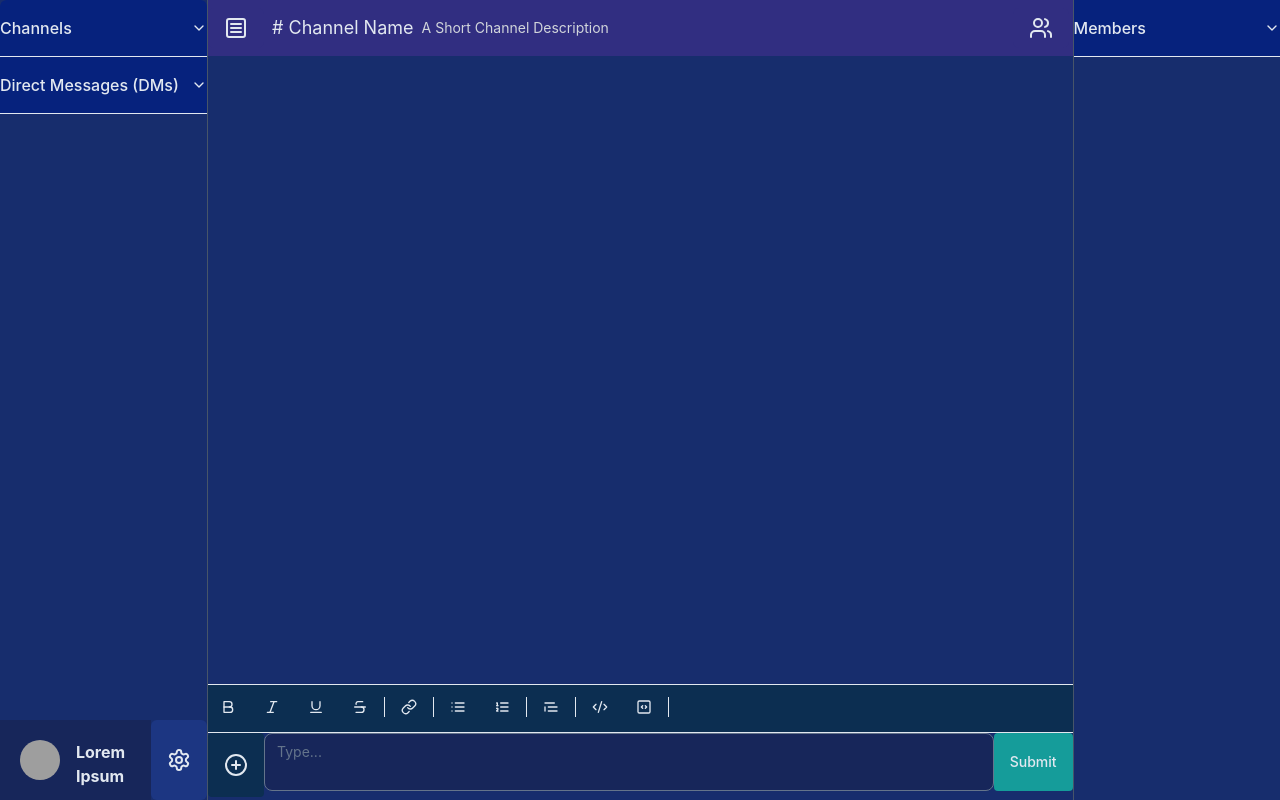
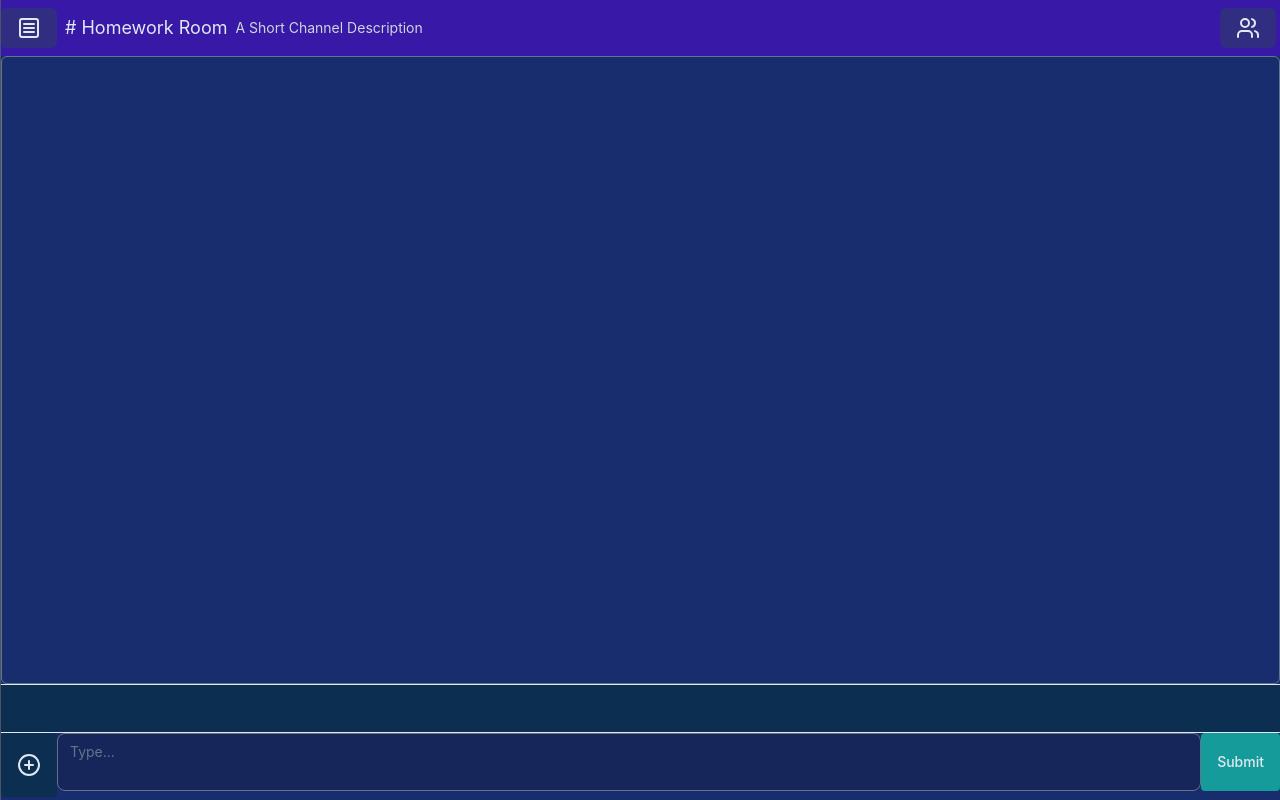
Before and after one commit to prince-ao/CTPChat, a Next.js app in the folder frontend/: page /home in a window 1280 px wide. Built offline with nearby package versions, Linux system fonts and the light colour scheme; grey boxes are pictures that could not be loaded.

Commit message:
Cleaned up code and testing new features

```diff
--- a/frontend/app/home/page.tsx
+++ b/frontend/app/home/page.tsx
@@ -72,7 +72,11 @@ import {
   import { Input } from "@/components/ui/input";
   import { Label } from "@/components/ui/label";
   import { MenuSquare } from 'lucide-react';
+import { info } from 'console';
 
+  //Create functions to seperate sections to reduce amount of code within return statement.
+
+    //Displays a div that contains account information and a button to edit that data.
     function accountInfoDiv(props: {identifier: string, idObject: string}) {
 
         return (
@@ -117,6 +121,7 @@ import {
     }
     */
 
+    //Have to get the whole inforContainer to modify with react states.
     function collapseInfoContainer() {
 
         const infoCont = document.getElementById('infoContainer') as HTMLElement;
@@ -155,20 +160,55 @@ import {
 
     }
 
-    type Props = {
-        children: JSX.Element;
-    };
+    //interface to insert Shadcn UI accordian children props/elements
+    interface accordItemsProps {
+        children: React.JSX.Element[] | React.JSX.Element;
+        accordTriggerName: string;
+    }
 
-    function FormattingElement({ children }: Props) {
+    //Function that creates Shadcn UI <AccordionItem> tags with content within them.
+    function AccordianItems({children, accordTriggerName}:accordItemsProps) {
+        const [value, setValue] = useState(accordTriggerName);
+
+        useEffect(() => {
+            setValue(accordTriggerName);
+        }, [accordTriggerName]);
+
+        return (
+            <AccordionItem value={value}>
+                <AccordionTrigger>{accordTriggerName}</AccordionTrigger>
+                <AccordionContent>
+                    {Array.isArray(children) ? children : [children]}
+                </AccordionContent>
+            </AccordionItem>
+        );
+    }
+
+    /*
+    //Function that creates formatting text buttons with lucide-react symbols as button text
+    interface formattingProps {
+        children: React.JSX.Element;
+        onClick: () => void;
+        ariaPressed: boolean;
+      }
+
+    function FormattingElement({ children, onClick, ariaPressed }: formattingProps) {
+
         return (
             <div>
-                <Toggle aria-label="Toggle italic">
+                <Toggle
+                aria-pressed={ariaPressed}
+                aria-label="Toggle"
+                onClick={onClick}
+                >
                     {children}
                 </Toggle>
             </div>
         );
     }
+    */
 
+    //Creates the UI for the text that is going to be displayed after user hits the submit button
     function DivElement({ message }: { message: string }) {
 
         const currentTime = new Date().toLocaleTimeString();
@@ -202,6 +242,34 @@ import {
         );
     }
 
+    interface collapseBtnProps {
+        children: React.JSX.Element;
+        id: string;
+        onClick: () => void;
+    }
+
+    //Creates the collapse buttons within middle chat container
+    function CollapseButton({children, id, onClick}:collapseBtnProps) {
+        const [ID, setID] = useState(id);
+
+        useEffect(() => {
+            setID(id);
+        }, [id]);
+
+        return (
+            <div className="mr-1">
+                <Button
+                    variant="secondary"
+                    id={id}
+                    className="bg-indigo-900 hover:bg-indigo-700 text-slate-200"
+                    onClick={onClick}
+                >
+                    {children}
+                </Button>
+            </div>
+        );
+    }
+
 export default function Home() {
 
     const [divElements, setDivElements] = useState<React.JSX.Element[]>([]);
@@ -210,7 +278,7 @@ export default function Home() {
     const FormSchema = z.object({
     //No need for validation as shadcn textarea `required` property does not allow empty messages to be submitted.
     chatbox: z
-        .string() //Fixed Zod error messages popping up underneath Shadcn textarea.
+        .string()
     });
 
     const form = useForm<z.infer<typeof FormSchema>>({
@@ -229,7 +297,19 @@ export default function Home() {
         setDivElements([...divElements, <DivElement message={input} />]);
     }
 
-    /*Text Formatting Symbols*/
+    /*
+    const [bold, setBold] = useState(false);
+    const [italic, setItalic] = useState(false);
+    const [underline, setUnderline] = useState(false);
+    const [strikethrough, setStrikethrough] = useState(false);
+
+    const styles: string[] = [];
+    if (bold) styles.push('font-bold');
+    if (italic) styles.push('italic');
+    if (underline) styles.push('underline');
+    if (strikethrough) styles.push('line-through');
+
+    //Text Formatting Symbols
     const boldSymbol = <Bold className="h-4 w-4" />;
     const italicSymbol = <Italic className="h-4 w-4" />;
     const underlineSymbol = <Underline className="h-4 w-4" />;
@@ -240,6 +320,7 @@ export default function Home() {
     const textquoteSymbol = <TextQuote className="h-4 w-4"/>;
     const code2Symbol = <Code2 className="h-4 w-4"/>;
     const squarecodeSymbol = <SquareCode className="h-4 w-4"/>;
+    */
 
     return (
         <div
@@ -250,22 +331,24 @@ export default function Home() {
         >
 
             {/* overflow-hidden hides the scroll that appears when accordian is clicked */}
-            <div id="infoContainer" className="block w-[25vw] h-screen bg-blue-900/75 overflow-hidden">
+            <div id="infoContainer" className="hidden static w-[25vw] h-screen bg-blue-900/75 overflow-x-auto overflow-y-hidden">
 
+                {/* Stores Shadcn UI Accordians and scrolls when there is a lot of content. */}
                 <div id="channelContainer" className="h-[90%]">
                     <ScrollArea className="h-full w-full rounded-md">
-                        <Accordion type="single" collapsible className="w-full bg-[#06227D]">
+                        <Accordion type="multiple" className="w-full bg-[#06227D]">
 
-                            <AccordionItem value="item-1">
-                                <AccordionTrigger>Channels</AccordionTrigger>
-                                <AccordionContent>
-                                    <Button className="w-full justify-start rounded-sm bg-[#103BA7] text-slate-200"># Class</Button>
-                                </AccordionContent>
-                            </AccordionItem>
+                        {/* Like Discord channels, group chats for a specific topic */}
+                        <AccordianItems accordTriggerName="Rooms">
+                            <Button className="w-full justify-start rounded-none bg-[#072998] text-slate-200"># Class1</Button>
+                            <Button className="w-full justify-start rounded-none bg-[#072998] text-slate-200"># Class2</Button>
+                        </AccordianItems>
 
-                            <AccordionItem value="item-2">
-                                <AccordionTrigger>Direct Messages (DMs)</AccordionTrigger>
-                                <AccordionContent>
+                        {/*
+                        Based off Slack Direct Messages, two-person chats that people can individually talk with each other
+                        within the Space.
+                        */}
+                        <AccordianItems accordTriggerName="Direct Messages (DMs)">
                             <Button className="w-full justify-start rounded-sm bg-[#103BA7] text-slate-200">
                                 <div>
                                     <Avatar>
@@ -293,8 +376,8 @@ export default function Home() {
                                     </p>
                                 </div>
                             </Button>
-                                </AccordionContent>
-                            </AccordionItem>
+                        </AccordianItems>
+
                         </Accordion>
                     </ScrollArea>
                 </div>
@@ -453,32 +536,25 @@ export default function Home() {
 
             </div>
 
-            <div id="chatContainer" className="block min-w-[50vw] w-auto h-screen bg-blue-900/75"> {/*bg-blue-950*/}
+            <div id="chatContainer" className="block static min-w-[50vw] w-auto h-screen bg-blue-900/75"> {/*bg-blue-950*/}
 
-                <div id="channelInfoContainer" className="flex items-center justify-between w-auto h-[7vh] bg-indigo-900">
+                <div id="channelInfoContainer" className="flex items-center justify-between w-auto h-[14vh] sm:h-[7vh] bg-[#3718A7]">
                     <div className="flex items-center justify-start">
 
                         {/* Button that collapses info container to the left */}
-                        <div className="mr-1">
-                            <Button
-                                variant="secondary"
-                                id="infoContBtn"
-                                className="bg-indigo-900 hover:bg-indigo-700 text-slate-200"
-                                onClick={collapseInfoContainer}
-                                /*onClick={collapseContainer}*/
-                            >
+                        <CollapseButton id={"infoContBtn"} onClick={collapseInfoContainer}>
                             <MenuSquare />
-                            </Button>
-                        </div>
+                        </CollapseButton>
 
-                        <div className="ml-1 mr-2 text-lg">
+                        <div className="block ml-1 mr-2 text-base sm:text-lg">
                             <h1>
-                                # Channel Name
+                                # Homework Room
                             </h1>
                         </div>
 
+                        {/* Hide Description when screen size is small */}
                         <div>
-                            <p className="text-sm text-gray-300">
+                            <p className="hidden sm:block text-sm text-gray-300">
                                 A Short Channel Description
                             </p>
                         </div>
@@ -486,26 +562,23 @@ export default function Home() {
                     </div>
 
                     {/* Button that collapses members container to the right */}
-                    <div className="mr-1">
-                        <Button
-                        variant="secondary"
-                        id="memberContBtn"
-                        className="bg-indigo-900 hover:bg-indigo-700 text-slate-200"
-                        onClick={collapseMemberContainer}
-                        /*onClick={collapseContainer}*/
-                        >
+                    <CollapseButton id={"memberContBtn"} onClick={collapseMemberContainer}>
                         <Users />
-                        </Button>
-                    </div> {/* Members Button */}
+                    </CollapseButton>
 
                 </div>
 
                 {/* Use states for content within messageContainer */}
-                <div id="messageContainer" className="w-full h-[78.5vh] pt-5">
+                <div id="messageContainer" className="w-full h-[78.5vh]">
+
+                    {/* Need to figure out how to scroll down when content is added */}
+                    <ScrollArea className="w-auto h-full rounded-md border border-slate-500 scroll-smooth">
 
                     {divElements.map((element, index) => (
                         <div key={index}>{element}</div>
                     ))}
+
+                    </ScrollArea>
 
                 </div>
 
@@ -518,33 +591,61 @@ export default function Home() {
 
                             <Separator className="mb-3" />
 
+                            {/* Unable to format text without using depreciated JS. Need a rich text editor. */}
                             <div className="flex h-5 items-center space-x-1 text-sm">
 
-                                <FormattingElement>{boldSymbol}</FormattingElement>
-                                <FormattingElement>{italicSymbol}</FormattingElement>
-                                <FormattingElement>{underlineSymbol}</FormattingElement>
-                                <FormattingElement>{strikethroughSymbol}</FormattingElement>
+                                {/* Formatting text buttons */}
+                                {/*
+                                <FormattingElement onClick={() => setBold(!bold)} ariaPressed={bold}>
+                                    {boldSymbol}
+                                </FormattingElement>
+
+                                <FormattingElement onClick={() => setItalic(!italic)} ariaPressed={italic}>{italicSymbol}</FormattingElement>
+
+
+                                <FormattingElement onClick={function (): void {
+                                    throw new Error('Function not implemented.');
+                                } } ariaPressed={false}>{underlineSymbol}</FormattingElement>
+
+                                <FormattingElement onClick={function (): void {
+                                    throw new Error('Function not implemented.');
+                                } } ariaPressed={false}>{strikethroughSymbol}</FormattingElement>
+
+                                {/* A line that divides buttons into groups */} {/*
+                                <Separator orientation="vertical" />
+
+                                <FormattingElement onClick={function (): void {
+                                    throw new Error('Function not implemented.');
+                                } } ariaPressed={false}>{linkSymbol}</FormattingElement>
 
                                 <Separator orientation="vertical" />
 
-                                <FormattingElement>{linkSymbol}</FormattingElement>
+                                <FormattingElement onClick={function (): void {
+                                    throw new Error('Function not implemented.');
+                                } } ariaPressed={false}>{listSymbol}</FormattingElement>
+
+                                <FormattingElement onClick={function (): void {
+                                    throw new Error('Function not implemented.');
+                                } } ariaPressed={false}>{listorderedSymbol}</FormattingElement>
 
                                 <Separator orientation="vertical" />
 
-                                <FormattingElement>{listSymbol}</FormattingElement>
-                                <FormattingElement>{listorderedSymbol}</FormattingElement>
+                                <FormattingElement onClick={function (): void {
+                                    throw new Error('Function not implemented.');
+                                } } ariaPressed={false}>{textquoteSymbol}</FormattingElement>
 
                                 <Separator orientation="vertical" />
 
-                                <FormattingElement>{textquoteSymbol}</FormattingElement>
+                                <FormattingElement onClick={function (): void {
+                                    throw new Error('Function not implemented.');
+                                } } ariaPressed={false}>{code2Symbol}</FormattingElement>
+
+                                <FormattingElement onClick={function (): void {
+                                    throw new Error('Function not implemented.');
+                                } } ariaPressed={false}>{squarecodeSymbol}</FormattingElement>
 
                                 <Separator orientation="vertical" />
-
-                                <FormattingElement>{code2Symbol}</FormattingElement>
-                                <FormattingElement>{squarecodeSymbol}</FormattingElement>
-
-                                <Separator orientation="vertical" />
-
+                                */}
 
                             </div>
 
@@ -556,6 +657,7 @@ export default function Home() {
 
                     <div id="textBoxContainer" className="flex items-start justify-center w-auto h-fit">
 
+                        {/* Redo Upload Container */}
                         <div id="uploadContainer">
                             <Popover>
 
@@ -602,15 +704,9 @@ export default function Home() {
 
                                                     <div className="grid gap-4 py-4">
                                                         <div className="grid grid-cols-4 items-center gap-4">
-
-                                                            <Label htmlFor="name" className="text-right text-slate-200">
-                                                            File:
-                                                            </Label>
-                                                            {/* Sets input text black instead of white*/}
-                                                            <Input
-                                                            id="name"
-                                                            className="col-span-3 text-black"
-                                                            />
+                                                        {/* Redo upload feature. Get Uploaded files to screen. */}
+                                                        <Label htmlFor="picture" className='w-full bg-red-400 text-black'>Picture</Label>
+                                                        <Input id="picture" type="file" className='w-[25vw] bg-green-400 text-black'/>
 
                                                         </div>
                                                     </div>
@@ -646,12 +742,15 @@ export default function Home() {
                                       <Textarea
                                         required
                                         placeholder="Type..."
-                                        className="min-h-fit
+                                        className="
+                                        min-h-fit
                                         resize-none rounded-lg
                                         border border-slate-500
                                         bg-blue-950/75 text-slate-200
                                         focus-visible:ring-slate-400 focus-visible:ring-offset-blue-500
-                                        focus-visible:shadow-gray-600"
+                                        focus-visible:shadow-gray-600
+                                        "
+
 
                                         {...field}
                                       />
@@ -663,6 +762,16 @@ export default function Home() {
 
                                 )}
                               />
+
+                              {/*
+                                            `min-h-fit
+                                            resize-none rounded-lg
+                                            border border-slate-500
+                                            bg-blue-950/75 text-slate-200
+                                            focus-visible:ring-slate-400 focus-visible:ring-offset-blue-500
+                                            focus-visible:shadow-gray-600
+                                            ${styles.join(' ')}`
+                                        */}
 
                               <Button
                               type="submit"
@@ -678,15 +787,12 @@ export default function Home() {
 
             </div>
 
-            <div id="memberContainer" className="block w-[25vw] h-screen bg-blue-900/75 overflow-hidden"> {/*bg-blue-950*/}
+            <div id="memberContainer" className="hidden static w-[25vw] h-screen bg-blue-900/75 overflow-x-auto overflow-y-hidden"> {/*bg-blue-950*/}
 
                 <Accordion type="single" collapsible className="w-auto bg-[#06227D]">
-                    <AccordionItem value="item-1">
-                        <AccordionTrigger>Members</AccordionTrigger>
-                        <AccordionContent>
-                        {/* Insert states and JSX here to get accurate member is online information */}
-                        </AccordionContent>
-                    </AccordionItem>
+                    <AccordianItems accordTriggerName="Members">
+                        <p>Show members including user from Profile Container. May use profiles from DMs.</p>
+                    </AccordianItems>
 
                 </Accordion>
 
@@ -695,13 +801,3 @@ export default function Home() {
         </div>
     );
 }
-
-/*
-export default function Home() {
-  return (
-    <div>
-      <h1>You're logged in</h1>
-    </div>
-  );
-}
-*/
--- a/frontend/package.json
+++ b/frontend/package.json
@@ -45,7 +45,7 @@
   },
   "devDependencies": {
     "autoprefixer": "10.4.16",
-    "postcss": "8.4.30",
-    "tailwindcss": "3.3.3"
+    "postcss": "8.4.31",
+    "tailwindcss": "3.3.5"
   }
 }
```
Also changed, not shown: frontend/app/page.tsx (+9 -3 lines), 1 other file (tests, documents, lock files or other folders). Lines whose indentation alone changed are shown as unchanged.
